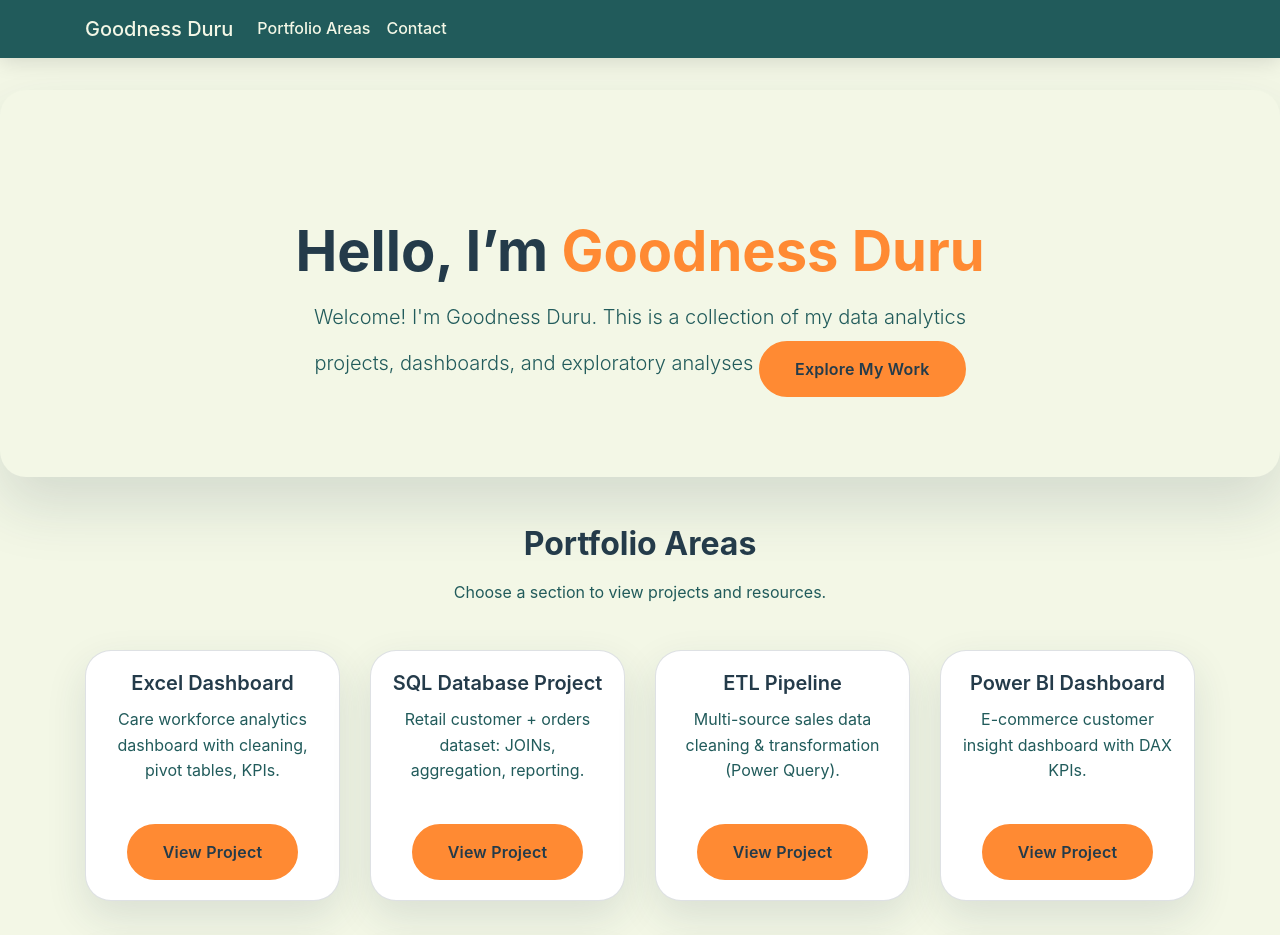
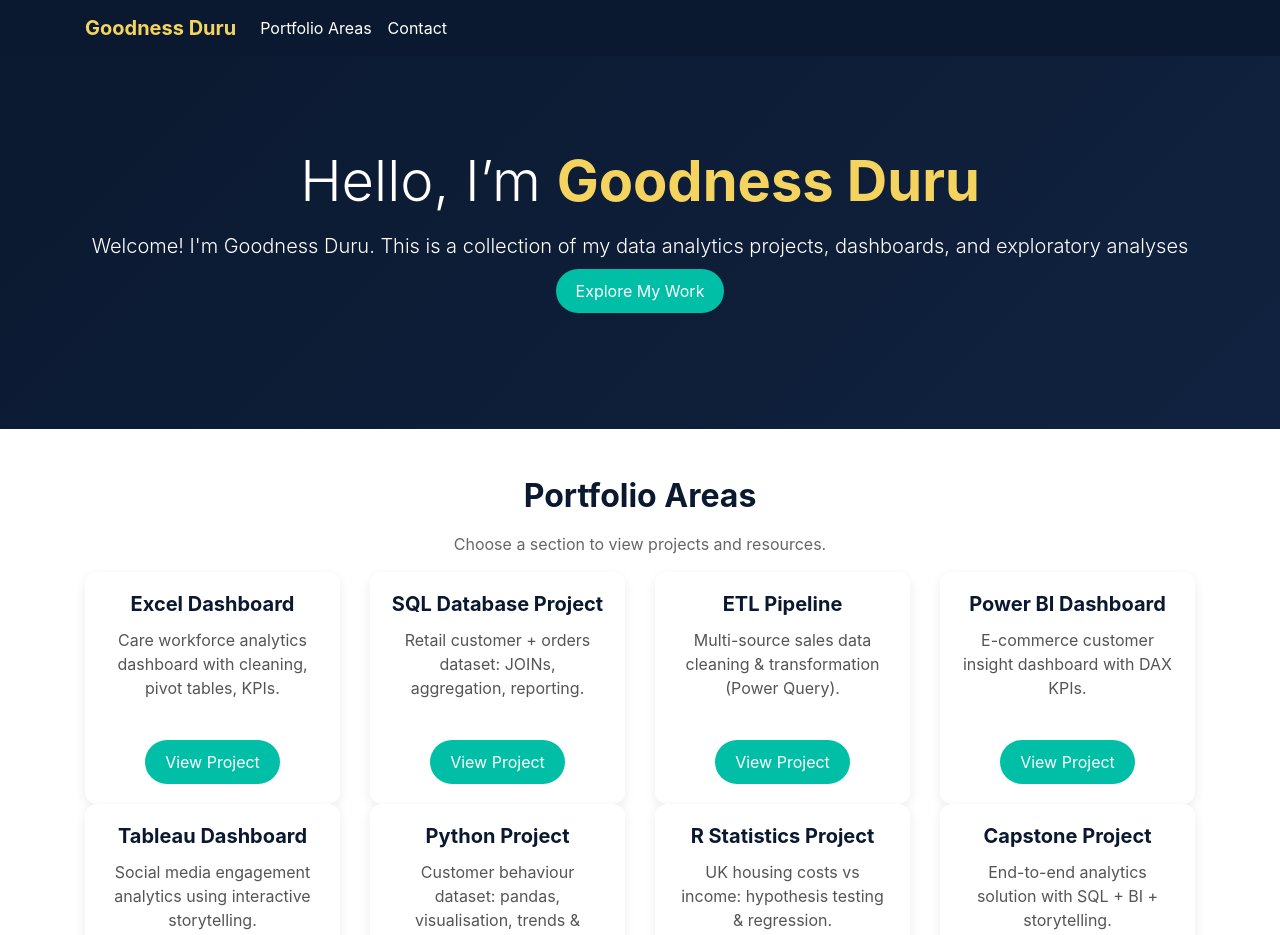
Before and after one commit to bayguddy-blip/Data-Analytics-Portfolio, a plain HTML site: page index.html in a window 1280 px wide. Shown: the top 935 px of the page. Drawn offline with nearby package versions, Linux system fonts and the light colour scheme.

Commit message:
Updated CSS file
Updated CSS file

```diff
--- a/main2.css
+++ b/main2.css
@@ -1,217 +1,131 @@
-/* =================================
-   MAIN PAGE ONLY (Scoped)
-   Applies ONLY to body#home
-================================= */
+ANOTHER STYLING
 
-body#home {
-    background: #f3f7e6;
-    color: #243b4a;
-    font-family: "Inter", "Segoe UI", Roboto, Arial, sans-serif;
-    line-height: 1.6;
+/* GENERAL */
+body {
+    background-color: #F8F9FA;
+    color: #333;
+    font-family: 'Segoe UI', Tahoma, Geneva, Verdana, sans-serif;
 }
 
-/* ===============================
-   NAVBAR
-================================ */
-body#home .navbar {
-    background: #215b5b !important;
-    box-shadow: 0 4px 20px rgba(0, 0, 0, 0.12);
+/* NAVBAR */
+.navbar {
+    background-color: #0A192F !important;
 }
 
-body#home .navbar-brand,
-body#home .navbar-nav .nav-link {
-    color: #f3f7e6 !important;
-    font-weight: 500;
+.navbar-brand {
+    color: #F4D35E !important;
+    font-weight: bold;
 }
 
-body#home .navbar-nav .nav-link:hover {
-    color: #ff8a33 !important;
+.nav-link {
+    color: #ffffff !important;
 }
 
-/* ===============================
-   HERO / JUMBOTRON
-================================ */
-body#home .hero {
-    background: #f3f7e6;
-    border-radius: 26px;
-    margin-top: 90px;
-    padding: 80px 25px;
-    box-shadow: 0 28px 60px rgba(36, 59, 74, 0.15);
+.nav-link:hover {
+    color: #00BFA6 !important;
 }
 
-body#home .hero h1 {
-    color: #243b4a;
-    font-weight: 700;
+/* HERO */
+.hero {
+    background: linear-gradient(135deg, #0A192F, #112240);
+    color: #ffffff;
+    padding: 100px 20px;
 }
 
-body#home .hero .lead {
-    color: #215b5b;
-    max-width: 720px;
-    margin: 0 auto;
+.highlight {
+    color: #F4D35E;
+    font-weight: bold;
 }
 
-/* Highlight name */
-body#home .highlight {
-    color: #ff8a33;
+/* BUTTON */
+.custom-btn {
+    background-color: #00BFA6;
+    color: #fff;
+    border: none;
+    border-radius: 25px;
+    padding: 10px 20px;
+    transition: 0.3s;
 }
 
-/* ===============================
-   BUTTONS
-================================ */
-
-/* Base button shape for all buttons */
-body#home .btn {
-    border-radius: 18px;
-    padding: 12px 26px;
-    font-weight: 600;
-    transition: transform 0.25s ease, box-shadow 0.25s ease, background-color 0.25s ease, color 0.25s ease;
+.custom-btn:hover {
+    background-color: #009e8e;
+    color: #fff;
 }
 
-/* NEW: Your unified button style */
-body#home .custom-btn {
-    background: #ff8a33;
-    border: 2px solid #ff8a33;
-    color: #243b4a;
-    border-radius: 999px;
-    /* pill button */
-    padding: 14px 34px;
-    /* slightly bigger for premium look */
-    display: inline-block;
-    text-decoration: none;
-    letter-spacing: 0.2px;
+/* CARDS */
+.fancy-card {
+    border: none;
+    border-radius: 12px;
+    transition: 0.3s;
+    background-color: #ffffff;
+    box-shadow: 0 4px 12px rgba(0, 0, 0, 0.08);
 }
 
-/* Hover: richer + lift */
-body#home .custom-btn:hover {
-    background: #e67628;
-    border-color: #e67628;
-    color: #243b4a;
-    transform: translateY(-2px);
-    box-shadow: 0 14px 30px rgba(255, 138, 51, 0.35);
-    text-decoration: none;
+.fancy-card:hover {
+    transform: translateY(-5px);
+    box-shadow: 0 8px 20px rgba(0, 0, 0, 0.12);
 }
 
-/* Optional: focus accessibility */
-body#home .custom-btn:focus {
-    outline: none;
-    box-shadow: 0 0 0 0.2rem rgba(255, 138, 51, 0.35);
+.card-title {
+    color: #0A192F;
+    font-weight: bold;
 }
 
-/* ===============================
-   SECTIONS
-================================ */
-body#home h2 {
-    font-weight: 700;
-    color: #243b4a;
+.card-text {
+    color: #555;
 }
 
-body#home .intro {
-    color: #215b5b;
+/* SECTION TITLES */
+h2 {
+    color: #0A192F;
+    font-weight: bold;
 }
 
-/* ===============================
-   PORTFOLIO CARDS
-================================ */
-body#home .project-row {
-    margin-top: 45px;
-    row-gap: 30px;
+.intro {
+    color: #666;
 }
 
-body#home .fancy-card {
-    background: #ffffff;
-    border-radius: 26px;
-    border: 1px solid rgba(36, 59, 74, 0.15);
-    box-shadow: 0 16px 40px rgba(36, 59, 74, 0.12);
-    transition: transform 0.35s ease, box-shadow 0.35s ease;
+/* CONTACT FORM */
+.form-div {
+    background-color: #ffffff;
+    padding: 20px;
+    border-radius: 10px;
+    box-shadow: 0 4px 12px rgba(0, 0, 0, 0.08);
 }
 
-body#home .fancy-card:hover {
-    transform: translateY(-10px);
-    box-shadow: 0 32px 70px rgba(36, 59, 74, 0.25);
+.form-control:focus {
+    border-color: #00BFA6;
+    box-shadow: 0 0 5px rgba(0, 191, 166, 0.3);
 }
 
-body#home .fancy-card .card-title {
-    font-weight: 600;
-    color: #243b4a;
+/* FOOTER */
+#footer {
+    background-color: #0A192F;
+    padding: 20px 0;
 }
 
-body#home .fancy-card .card-text {
-    color: #215b5b;
+.socicons-list {
+    list-style: none;
+    text-align: center;
+    padding: 0;
 }
 
-/* ===============================
-   CONTACT FORM
-================================ */
-body#home .form-div {
-    background: #ffffff;
-    border-radius: 26px;
-    border: 1px solid rgba(36, 59, 74, 0.15);
-    box-shadow: 0 28px 65px rgba(36, 59, 74, 0.18);
-    padding: 30px;
+.socicons-list li {
+    display: inline-block;
+    margin: 0 10px;
 }
 
-body#home .form-control {
-    border-radius: 14px;
-    border: 1px solid rgba(36, 59, 74, 0.25);
+.socicons-list a {
+    color: #ffffff;
+    font-size: 20px;
+    transition: 0.3s;
 }
 
-body#home .form-control:focus {
-    border-color: #ff8a33;
-    box-shadow: 0 0 0 0.2rem rgba(255, 138, 51, 0.25);
+.socicons-list a:hover {
+    color: #00BFA6;
 }
 
-/* Validation (FIXED - your file was cut off) */
-body#home .was-validated .form-control:invalid,
-body#home .form-control.is-invalid {
-    border-color: #ef4444;
-    box-shadow: 0 0 0 0.2rem rgba(239, 68, 68, 0.18);
+/* COPYRIGHT */
+.copyright {
+    color: #777;
 }
-
-body#home .was-validated .form-control:valid,
-body#home .form-control.is-valid {
-    border-color: #22c55e;
-    box-shadow: 0 0 0 0.2rem rgba(34, 197, 94, 0.16);
-}
-
-/* ===============================
-   SOCIAL ICONS (if you are using them)
-================================ */
-body#home .socicons-list {
-    list-style: none;
-    display: flex;
-    justify-content: center;
-    gap: 18px;
-    padding-left: 0;
-    margin: 35px 0 10px;
-}
-
-body#home .socicons-list li a {
-    width: 54px;
-    height: 54px;
-    display: inline-flex;
-    align-items: center;
-    justify-content: center;
-    border-radius: 50%;
-    text-decoration: none;
-
-    background: #215b5b;
-    color: #f3f7e6;
-    font-size: 24px;
-
-    transition: transform 0.25s ease, box-shadow 0.25s ease, background-color 0.25s ease;
-}
-
-body#home .socicons-list li a:hover {
-    transform: translateY(-3px);
-    background: #ff8a33;
-    box-shadow: 0 14px 28px rgba(36, 59, 74, 0.18);
-}
-
-/* ===============================
-   COPYRIGHT
-================================ */
-body#home .copyright {
-    color: rgba(36, 59, 74, 0.75);
-    margin-top: 28px;
-    font-size: 0.95rem;
-}
```
Also changed, not shown: index.html (+26 -0 lines).
